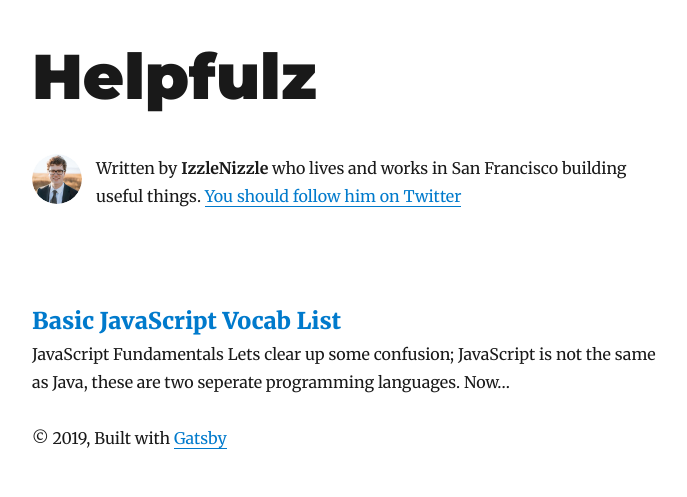
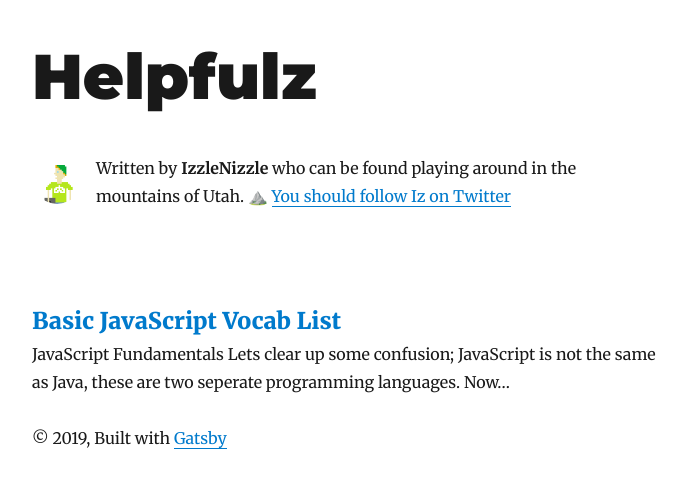
Before and after one commit to IzzleNizzle/izzlenizzle.dev, a Gatsby site: page / in a window 1280 px wide. Shown: the whole page, without its empty margins (293-980 px from the left). Built offline with nearby package versions, Linux system fonts and the light colour scheme; Gatsby itself is replaced by a stand-in of ours; some packages are replaced by stand-ins of ours.

Commit message:
Further customizations.

```diff
--- a/src/components/bio.js
+++ b/src/components/bio.js
@@ -14,7 +14,7 @@ import { rhythm } from "../utils/typography"
 const Bio = () => {
   const data = useStaticQuery(graphql`
     query BioQuery {
-      avatar: file(absolutePath: { regex: "/profile-pic.jpg/" }) {
+      avatar: file(absolutePath: { regex: "/greenBeanie.png/" }) {
         childImageSharp {
           fixed(width: 50, height: 50) {
             ...GatsbyImageSharpFixed
@@ -54,11 +54,10 @@ const Bio = () => {
         }}
       />
       <p>
-        Written by <strong>{author}</strong> who lives and works in San
-        Francisco building useful things.
+        Written by <strong>{author}</strong> who can be found playing around in the mountains of Utah. ⛰️
         {` `}
         <a href={`https://twitter.com/${social.twitter}`}>
-          You should follow him on Twitter
+          You should follow Iz on Twitter
         </a>
       </p>
     </div>
```
Also changed, not shown: content/assets/greenBeanie.png (added), content/assets/profile-pic.jpg (deleted), content/blog/easyJsVocab/images/consoleLogHelloWorld.png (renamed from content/blog/easyVocab/images/consoleLogHelloWorld.png), content/blog/easyJsVocab/images/consoleTab.png (renamed from content/blog/easyVocab/images/consoleTab.png), content/blog/easyJsVocab/images/errorCodeReservedWord.png (renamed from content/blog/easyVocab/images/errorCodeReservedWord.png), content/blog/easyJsVocab/images/htmlConsoleThumbnail.png (renamed from content/blog/easyVocab/images/htmlConsoleThumbnail.png), content/blog/easyJsVocab/images/inspectPage.png (renamed from content/blog/easyVocab/images/inspectPage.png), content/blog/easyJsVocab/index.md (renamed from content/blog/easyVocab/beginJsVocab.md).
